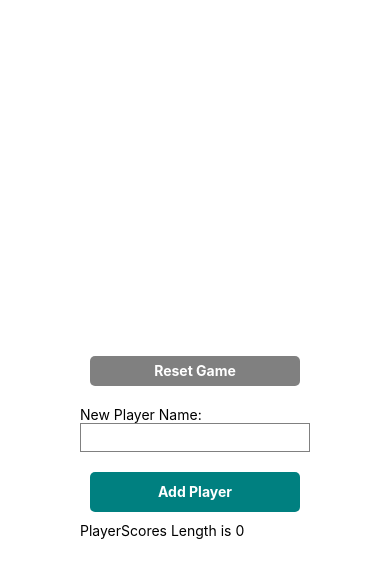
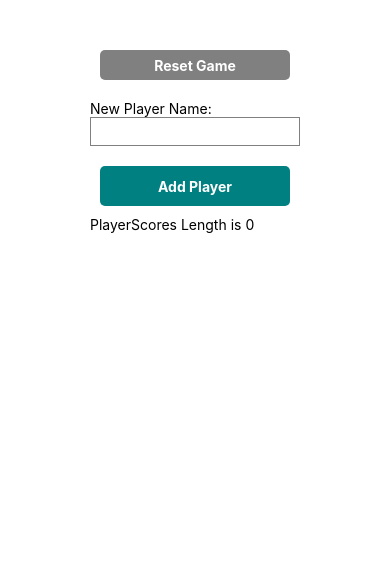
Before and after one commit to TomGower/rummy-mobile, a React Native app: screen / in a window 390 px wide. Shown: the top 578 px of the page. Built offline with nearby package versions, Linux system fonts and the light colour scheme.

Commit message:
Solved resizing input/buttons on player addition

```diff
--- a/App.js
+++ b/App.js
@@ -78,31 +78,10 @@ export default function App() {
 
 const styles = StyleSheet.create({
   container: {
-    flex: 1,
-    backgroundColor: '#fff',
+    width: '100%',
+    minWidth: '75%',
     alignItems: 'center',
     justifyContent: 'center',
     paddingTop: 50,
   },
-  input: {
-    borderWidth: 1,
-    borderColor: 'grey',
-    padding: 5,
-    marginBottom: 20,
-  },
-  buttonWrapper: {
-    height: 100,
-    marginHorizontal: 10,
-  },
-  buttonText: {
-    color: 'white',
-    fontWeight: 'bold',
-  },
-  button: {
-    height: 40,
-    backgroundColor: 'teal',
-    borderRadius: 5,
-    justifyContent: 'center',
-    alignItems: 'center',
-  },
 });
--- a/components/AddPlayers.js
+++ b/components/AddPlayers.js
@@ -35,6 +35,7 @@ const styles = StyleSheet.create({
     borderColor: 'grey',
     padding: 5,
     marginBottom: 20,
+    width: 210,
   },
   buttonWrapper: {
     height: 50,
```
